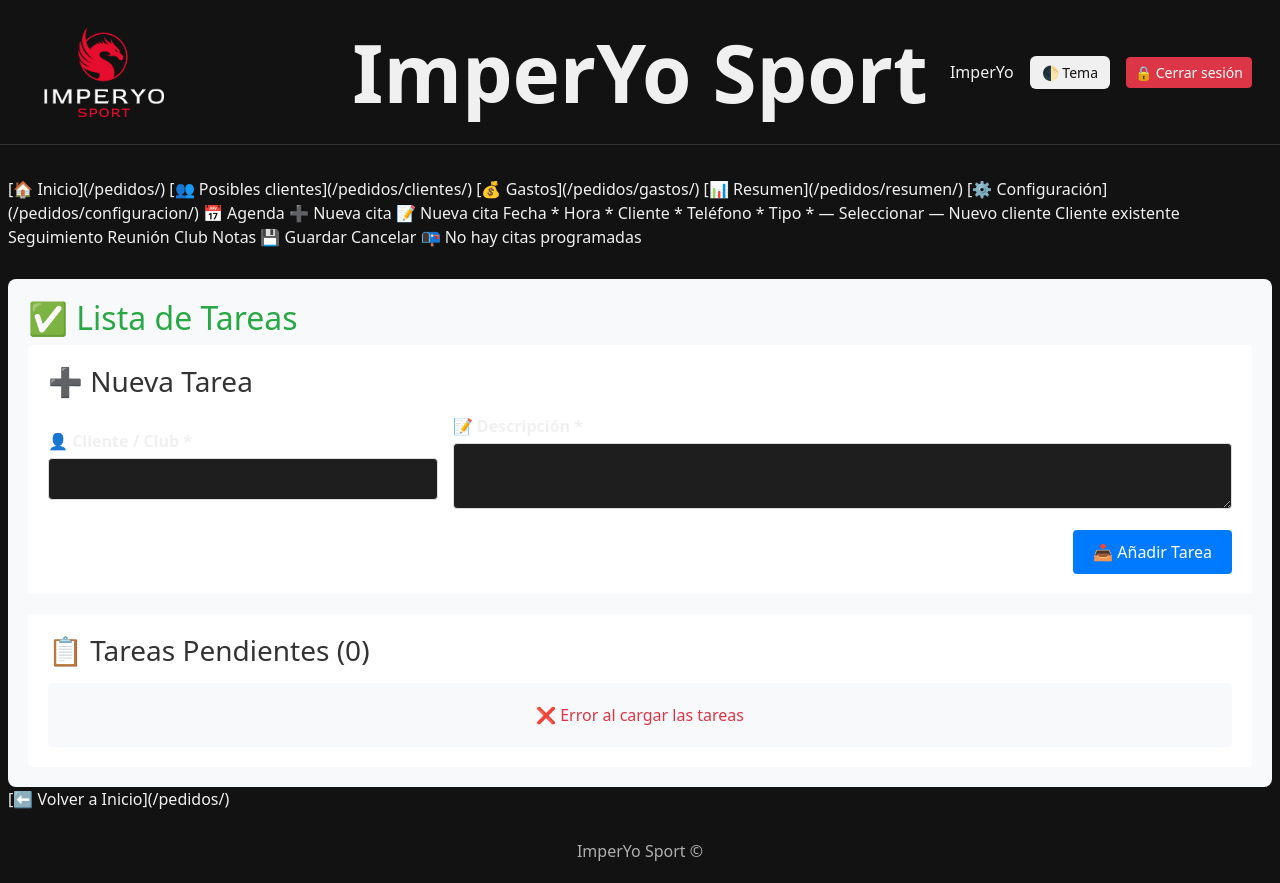
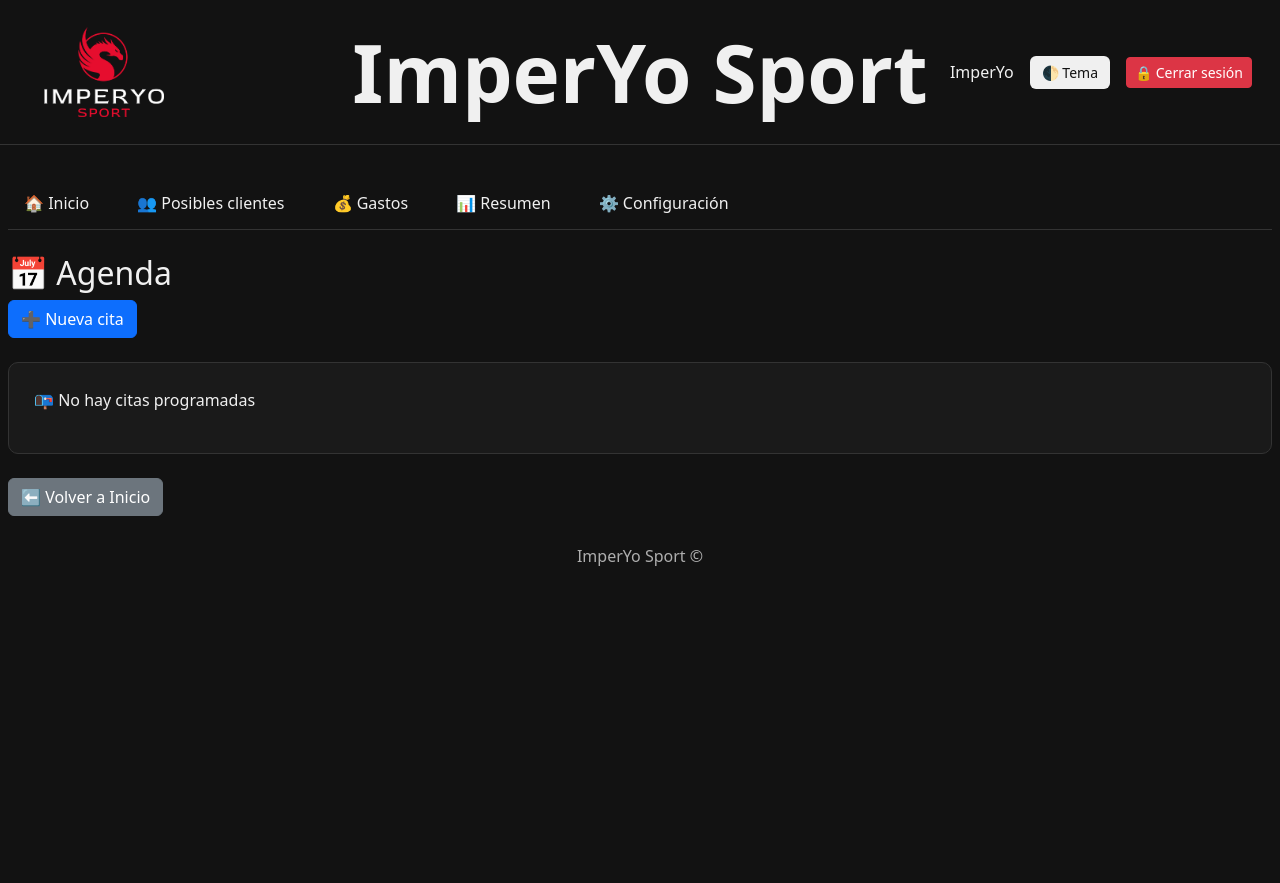
Before and after one commit to LuisPastorMartinez/imperyo_django, a Django app: page /pedidos/agenda/ in a window 1280 px wide. After the commit the page ends 566 px from the top, so only its background shows below. Run offline with Django 5.2, Linux system fonts and the light colour scheme; a user stored in the database is signed in; data that the repository does not hold is empty.

Commit message:
agenda 2

```diff
--- a/pedidos/templates/pedidos/agenda.html
+++ b/pedidos/templates/pedidos/agenda.html
@@ -1,233 +1,137 @@
 {% extends "base.html" %}
 {% block contenido %}
 
+<!-- Menú de navegación -->
+<nav class="navbar-nav-horizontal mb-4">
     {% if request.resolver_match.url_name != 'pedidos_home' %}
-    [🏠 Inicio]({% url 'pedidos_home' %})
+    <a href="{% url 'pedidos_home' %}" class="nav-item {% if request.resolver_match.url_name == 'pedidos_home' %}active{% endif %}">🏠 Inicio</a>
     {% endif %}
     {% if request.resolver_match.url_name != 'posibles_clientes' %}
-    [👥 Posibles clientes]({% url 'posibles_clientes' %})
+    <a href="{% url 'posibles_clientes' %}" class="nav-item {% if request.resolver_match.url_name == 'posibles_clientes' %}active{% endif %}">👥 Posibles clientes</a>
     {% endif %}
     {% if request.resolver_match.url_name != 'gastos' %}
-    [💰 Gastos]({% url 'gastos' %})
+    <a href="{% url 'gastos' %}" class="nav-item {% if request.resolver_match.url_name == 'gastos' %}active{% endif %}">💰 Gastos</a>
     {% endif %}
     {% if request.resolver_match.url_name != 'resumen' %}
-    [📊 Resumen]({% url 'resumen' %})
+    <a href="{% url 'resumen' %}" class="nav-item {% if request.resolver_match.url_name == 'resumen' %}active{% endif %}">📊 Resumen</a>
     {% endif %}
     {% if request.resolver_match.url_name != 'configuracion' %}
-    [⚙️ Configuración]({% url 'configuracion' %})
+    <a href="{% url 'configuracion' %}" class="nav-item {% if request.resolver_match.url_name == 'configuracion' %}active{% endif %}">⚙️ Configuración</a>
     {% endif %}
-📅 Agenda
+</nav>
+
+<h2>📅 Agenda</h2>
+
+<!-- Botón Nueva cita con badge -->
+<button type="button" class="btn btn-primary mb-4" onclick="document.getElementById('formulario').style.display='block'">
     ➕ Nueva cita
     {% if citas_hoy_count > 0 %}
-        {{ citas_hoy_count }} hoy
+        <span class="badge bg-danger ms-2">{{ citas_hoy_count }} hoy</span>
     {% endif %}
-📝 Nueva cita
+</button>
+
+<!-- Formulario -->
+<div id="formulario" class="card-custom mb-4" style="display:none;">
+    <h5 class="section-title mb-3">📝 Nueva cita</h5>
+    <form method="POST" action="{% url 'agenda_guardar' %}">
         {% csrf_token %}
 
-         Fecha * Hora * Cliente * Teléfono * Tipo * — Seleccionar — Nuevo cliente Cliente existente Seguimiento Reunión Club Notas 💾 Guardar Cancelar
+        <input type="hidden" name="cita_id" value="">
+
+        <div class="row mb-3">
+            <div class="col-md-6">
+                <label>Fecha *</label>
+                <input type="date" name="Fecha" class="form-control" required>
+            </div>
+            <div class="col-md-6">
+                <label>Hora *</label>
+                <input type="time" name="Hora" class="form-control" required>
+            </div>
+        </div>
+
+        <div class="row mb-3">
+            <div class="col-md-6">
+                <label>Cliente *</label>
+                <input type="text" name="Cliente" class="form-control" placeholder="Nombre del cliente" required>
+            </div>
+            <div class="col-md-6">
+                <label>Teléfono *</label>
+                <input type="tel" name="Telefono" class="form-control" placeholder="Teléfono" required>
+            </div>
+        </div>
+
+        <div class="row mb-3">
+            <div class="col-md-6">
+                <label>Tipo *</label>
+                <select name="Tipo" class="form-control" required>
+                    <option value="">— Seleccionar —</option>
+                    <option value="Nuevo cliente">Nuevo cliente</option>
+                    <option value="Cliente existente">Cliente existente</option>
+                    <option value="Seguimiento">Seguimiento</option>
+                    <option value="Reunión">Reunión</option>
+                </select>
+            </div>
+            <div class="col-md-6">
+                <label>Club</label>
+                <input type="text" name="Club" class="form-control" placeholder="Nombre del club">
+            </div>
+        </div>
+
+        <div class="mb-3">
+            <label>Notas</label>
+            <textarea name="Notas" class="form-control" rows="3" placeholder="Detalles de la cita"></textarea>
+        </div>
+
+        <div class="d-flex gap-2">
+            <button type="submit" class="btn btn-primary">💾 Guardar</button>
+            <button type="button" class="btn btn-secondary" onclick="document.getElementById('formulario').style.display='none'">Cancelar</button>
+        </div>
+    </form>
+</div>
+
+<!-- Tabla de citas -->
 {% if citas %}
-📋 Citas ({{ citas|length }})
-| Fecha
-|Hora
-|Cliente
-|Teléfono
-|Club
-|Tipo
-|Notas
-|Acciones
-|
-| ---|---|---|---|---|---|---|---|
+<div class="card-custom mb-4">
+    <h5 class="section-title mb-3">📋 Citas ({{ citas|length }})</h5>
+    <table class="table-home table table-striped">
+        <thead>
+            <tr>
+                <th>Fecha</th>
+                <th>Hora</th>
+                <th>Cliente</th>
+                <th>Teléfono</th>
+                <th>Club</th>
+                <th>Tipo</th>
+                <th>Notas</th>
+                <th>Acciones</th>
+            </tr>
+        </thead>
+        <tbody>
             {% for c in citas %}
-
-| {{ c.Fecha|default:"—" }}
-|{{ c.Hora|default:"—" }}
-|{{ c.Cliente|default:"—" }}
-|{{ c.Telefono|default:"—" }}
-|{{ c.Club|default:"—" }}
-|{{ c.Tipo|default:"—" }}
-|{{ c.Notas|default:"—" }}
-|  [🗑️]({% url 'agenda_eliminar' c.ID %})
-|
-| ---|---|---|---|---|---|---|---|
+            <tr>
+                <td>{{ c.Fecha|default:"—" }}</td>
+                <td>{{ c.Hora|default:"—" }}</td>
+                <td>{{ c.Cliente|default:"—" }}</td>
+                <td>{{ c.Telefono|default:"—" }}</td>
+                <td>{{ c.Club|default:"—" }}</td>
+                <td>{{ c.Tipo|default:"—" }}</td>
+                <td>{{ c.Notas|default:"—" }}</td>
+                <td>
+                    <a href="{% url 'agenda_eliminar' c.ID %}" class="btn btn-sm btn-danger" onclick="return confirm('¿Eliminar?')">🗑️</a>
+                </td>
+            </tr>
             {% endfor %}
-
+        </tbody>
+    </table>
+</div>
 {% else %}
-📭 No hay citas programadas
+<div class="card-custom">
+    <p>📭 No hay citas programadas</p>
+</div>
 {% endif %}
 
-<!-- ========== SECCIÓN DE TAREAS ========== -->
-<div style="margin-top: 30px; padding: 20px; background-color: #f8f9fa; border-radius: 8px;">
-    <h2 style="margin-top: 0; color: #28a745;">✅ Lista de Tareas</h2>
-
-    <!-- Formulario Nueva Tarea -->
-    <div style="background-color: white; padding: 20px; margin-bottom: 20px; border-radius: 4px;">
-        <h3 style="margin-top: 0; margin-bottom: 15px; color: #333;">➕ Nueva Tarea</h3>
-        <form id="formTarea" style="display: grid; grid-template-columns: 1fr 2fr; gap: 15px; align-items: center;">
-            {% csrf_token %}
-
-            <div>
-                <label style="display: block; margin-bottom: 5px; font-weight: bold;">👤 Cliente / Club *</label>
-                <input type="text" id="cliente_club" name="cliente_club" required style="width: 100%; padding: 8px; border: 1px solid #ddd; border-radius: 4px;">
-            </div>
-
-            <div>
-                <label style="display: block; margin-bottom: 5px; font-weight: bold;">📝 Descripción *</label>
-                <textarea id="descripcion" name="descripcion" rows="2" required style="width: 100%; padding: 8px; border: 1px solid #ddd; border-radius: 4px;"></textarea>
-            </div>
-
-            <div style="grid-column: span 2; display: flex; justify-content: flex-end;">
-                <button type="submit" style="padding: 10px 20px; background-color: #007bff; color: white; border: none; border-radius: 4px; cursor: pointer;">📥 Añadir Tarea</button>
-            </div>
-        </form>
-    </div>
-
-    <!-- Lista de Tareas Pendientes -->
-    <div style="background-color: white; padding: 20px; border-radius: 4px;">
-        <h3 style="margin-top: 0; margin-bottom: 15px; color: #333;">📋 Tareas Pendientes (<span id="tareasPendientesCount">0</span>)</h3>
-
-        <div id="tareasPendientes">
-            <p style="color: #6c757d; text-align: center;">📭 Cargando tareas...</p>
-        </div>
-    </div>
+<div class="d-flex gap-2 mt-4">
+    <a href="{% url 'pedidos_home' %}" class="btn btn-secondary">⬅️ Volver a Inicio</a>
 </div>
 
-[⬅️ Volver a Inicio]({% url 'pedidos_home' %})
-
-<!-- Script para manejar las tareas -->
-<script>
-    // URLs base
-    const URL_TAREAS_LISTAR = '{% url "agenda_tareas_listar" %}';
-    const URL_TAREAS_GUARDAR = '{% url "agenda_tareas_guardar" %}';
-
-    // Cargar tareas
-    function cargarTareas() {
-        fetch(URL_TAREAS_LISTAR)
-            .then(response => response.json())
-            .then(data => {
-                let tareasPendientes = data.tareas.filter(t => !t.completada);
-                let tareasHtml = '';
-
-                if (tareasPendientes.length === 0) {
-                    tareasHtml = '<div style="padding: 20px; text-align: center; color: #6c757d; background-color: #f8f9fa; border-radius: 4px;">📭 No hay tareas pendientes</div>';
-                } else {
-                    tareasPendientes.forEach(tarea => {
-                        tareasHtml += `
-                            <div style="background-color: #f8f9fa; padding: 15px; margin-bottom: 10px; border-radius: 4px; border-left: 4px solid #007bff;">
-                                <h4 style="margin: 0 0 8px 0; color: #333;">${tarea.cliente_club}</h4>
-                                <p style="margin: 0 0 10px 0; color: #495057;">${tarea.descripcion}</p>
-                                <div style="display: flex; justify-content: space-between; align-items: center;">
-                                    <small style="color: #6c757d;">
-                                        Creada: ${new Date(tarea.fecha_creacion).toLocaleString()}
-                                    </small>
-                                    <div>
-                                        <button onclick="completarTarea('${tarea.id}')"
-                                                style="padding: 6px 12px; background-color: #28a745; color: white; border: none; border-radius: 4px; cursor: pointer; margin-right: 5px;">
-                                            ✓ Completar
-                                        </button>
-                                        <button onclick="eliminarTarea('${tarea.id}')"
-                                                style="padding: 6px 12px; background-color: #dc3545; color: white; border: none; border-radius: 4px; cursor: pointer;">
-                                            🗑️ Eliminar
-                                        </button>
-                                    </div>
-                                </div>
-                            </div>
-                        `;
-                    });
-                }
-
-                document.getElementById('tareasPendientes').innerHTML = tareasHtml;
-                document.getElementById('tareasPendientesCount').textContent = tareasPendientes.length;
-            })
-            .catch(error => {
-                console.error('Error al cargar tareas:', error);
-                document.getElementById('tareasPendientes').innerHTML = '<div style="padding: 20px; text-align: center; color: #dc3545; background-color: #f8f9fa; border-radius: 4px;">❌ Error al cargar las tareas</div>';
-            });
-    }
-
-    // Enviar nueva tarea
-    document.getElementById('formTarea').addEventListener('submit', function(e) {
-        e.preventDefault();
-
-        const cliente_club = document.getElementById('cliente_club').value;
-        const descripcion = document.getElementById('descripcion').value;
-
-        fetch(URL_TAREAS_GUARDAR, {
-            method: 'POST',
-            headers: {
-                'Content-Type': 'application/x-www-form-urlencoded',
-                'X-CSRFToken': document.querySelector('[name=csrfmiddlewaretoken]').value
-            },
-            body: `cliente_club=${encodeURIComponent(cliente_club)}&descripcion=${encodeURIComponent(descripcion)}`
-        })
-        .then(response => response.json())
-        .then(data => {
-            if (data.success) {
-                document.getElementById('formTarea').reset();
-                cargarTareas();
-            } else {
-                alert('Error: ' + (data.error || data.message));
-            }
-        })
-        .catch(error => {
-            console.error('Error al crear tarea:', error);
-            alert('Error al crear la tarea');
-        });
-    });
-
-    // Completar tarea
-    function completarTarea(tareaId) {
-        if (!confirm('¿Marcar esta tarea como completada?')) return;
-
-        const url = `/pedidos/agenda/tareas/completar/${tareaId}/`;
-
-        fetch(url, {
-            method: 'POST',
-            headers: {
-                'X-CSRFToken': document.querySelector('[name=csrfmiddlewaretoken]').value
-            }
-        })
-        .then(response => response.json())
-        .then(data => {
-            if (data.success) {
-                cargarTareas();
-            } else {
-                alert('Error: ' + (data.error || data.message));
-            }
-        })
-        .catch(error => {
-            console.error('Error al completar tarea:', error);
-            alert('Error al completar la tarea');
-        });
-    }
-
-    // Eliminar tarea
-    function eliminarTarea(tareaId) {
-        if (!confirm('¿Estás seguro de eliminar esta tarea?')) return;
-
-        const url = `/pedidos/agenda/tareas/eliminar/${tareaId}/`;
-
-        fetch(url, {
-            method: 'POST',
-            headers: {
-                'X-CSRFToken': document.querySelector('[name=csrfmiddlewaretoken]').value
-            }
-        })
-        .then(response => response.json())
-        .then(data => {
-            if (data.success) {
-                cargarTareas();
-            } else {
-                alert('Error: ' + (data.error || data.message));
-            }
-        })
-        .catch(error => {
-            console.error('Error al eliminar tarea:', error);
-            alert('Error al eliminar la tarea');
-        });
-    }
-
-    // Cargar tareas al cargar la página
-    document.addEventListener('DOMContentLoaded', cargarTareas);
-</script>
-
 {% endblock %}
```
